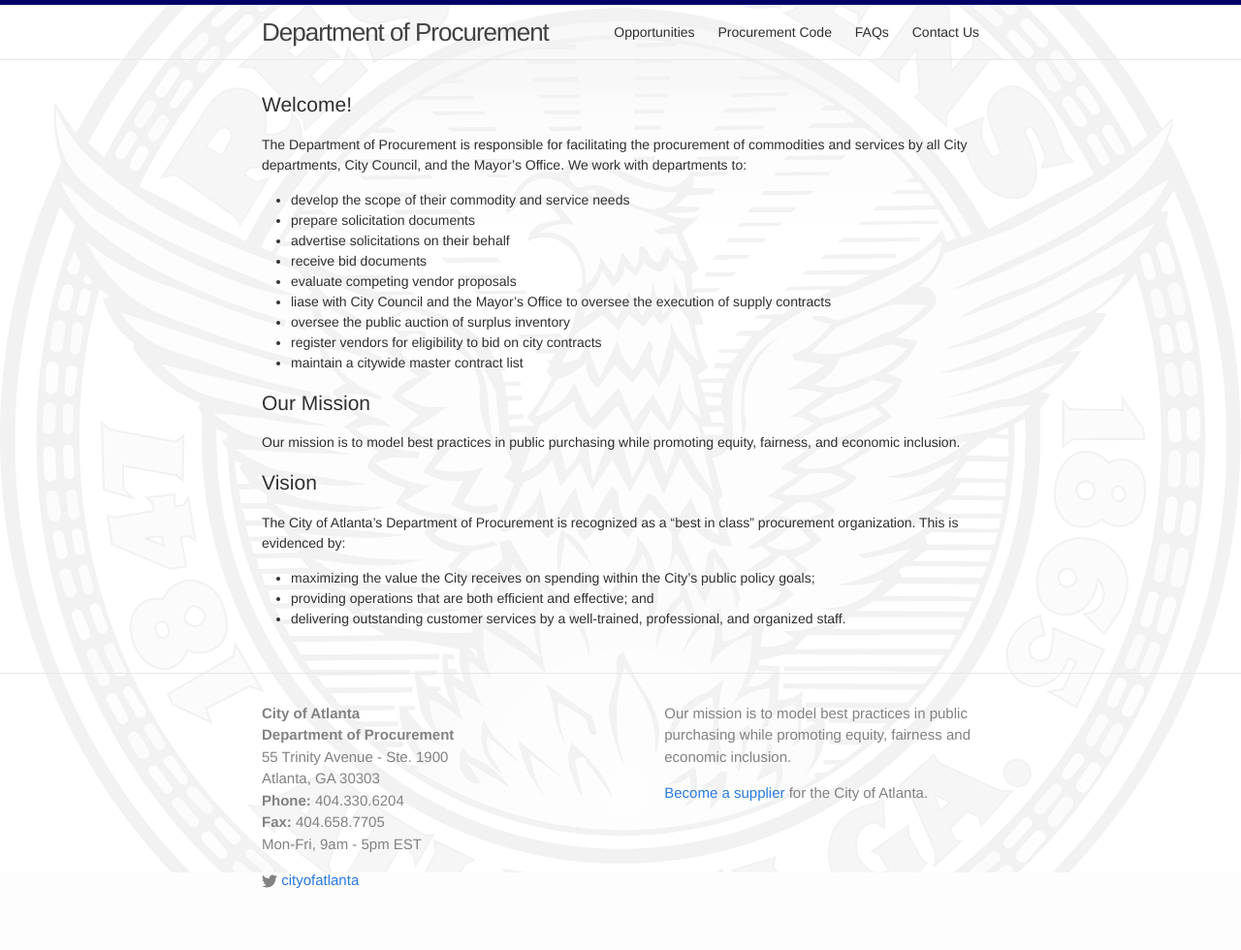
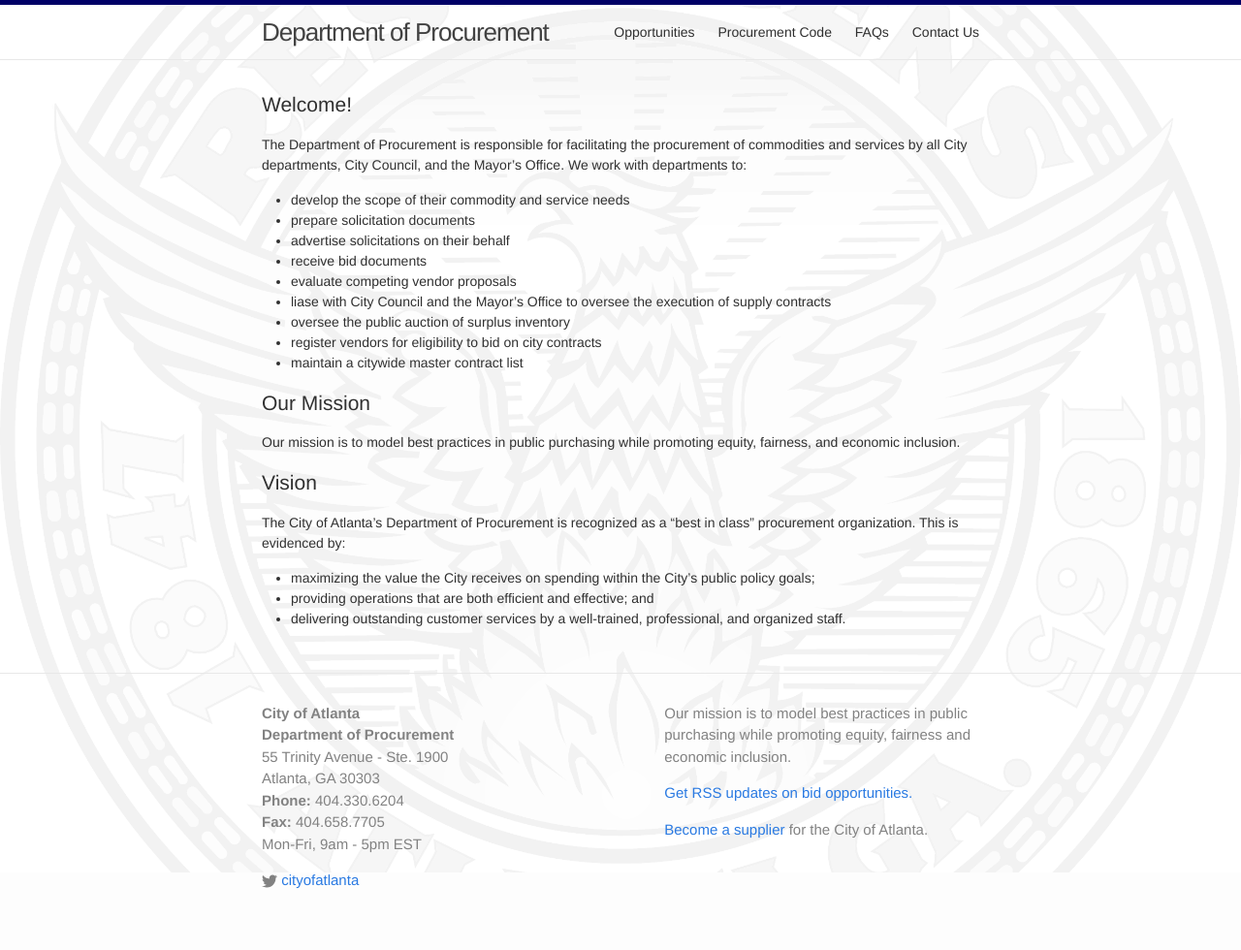
Before and after one commit to codeforamerica/atlanta-procurement-www, a Jekyll site: the page built from index.md, in a window 1280 px wide. Shown: the whole page at 97% size. Built offline with Jekyll 4.4.1, drawn with Linux system fonts in a browser that asks for light colours; nearby versions of some CDN libraries.

Commit message:
RSS feed link.

```diff
--- a/_includes/footer.html
+++ b/_includes/footer.html
@@ -35,6 +35,7 @@
 
       <div class="footer-col  footer-col-3">
         <p class="text">{{ site.description }}</p>
+        <p class="text"><a href="http://codeforamerica.github.io/atlanta-procurement-www/rss">Get RSS updates on bid opportunities.</a>
         <p class="text"><a href="http://atlantaga.gov/index.aspx?page=771">Become a supplier</a> for the City of Atlanta.</p>
       </div>
     </div>
```
